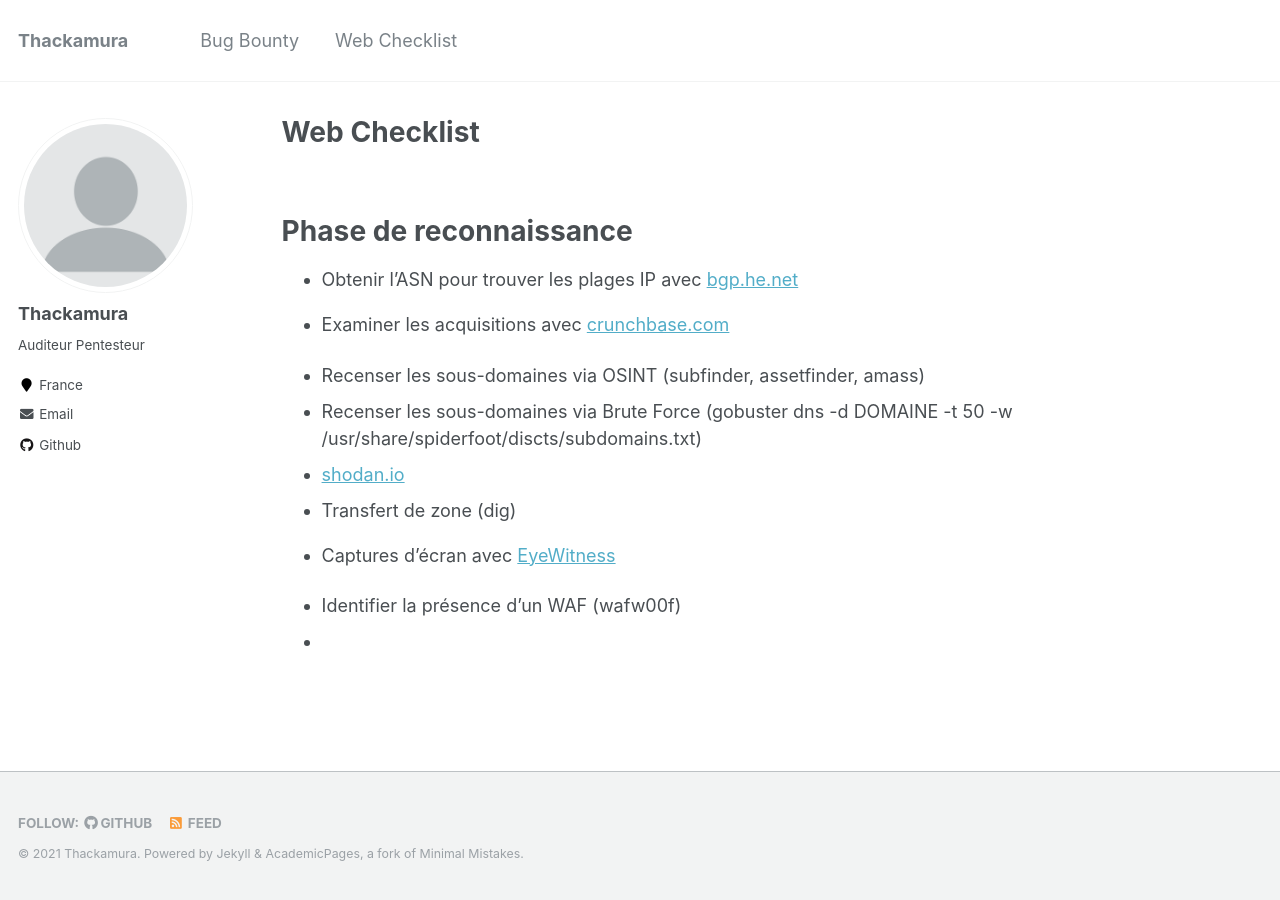
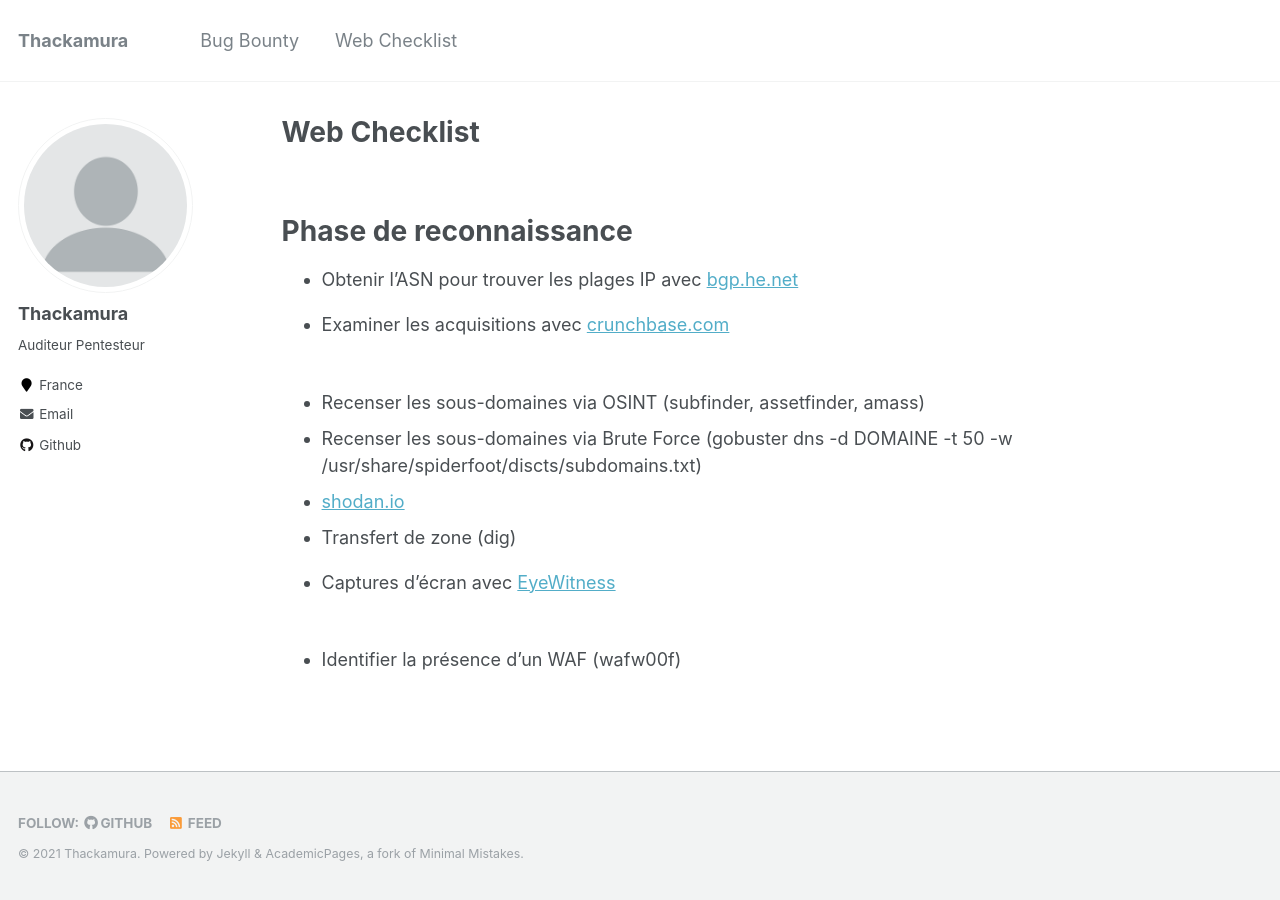
Before and after one commit to thackamura/thackamura.github.io, a Jekyll site: the page built from _pages/web-checklist.md, in a window 1280 px wide. Built offline with Jekyll 4.4.1, drawn with Linux system fonts in a browser that asks for light colours.

Commit message:
Update web-checklist.md

```diff
--- a/_pages/web-checklist.md
+++ b/_pages/web-checklist.md
@@ -15,6 +15,7 @@ Phase de reconnaissance
 * Obtenir l'ASN pour trouver les plages IP avec [bgp.he.net](https://bgp.he.net/)
 * Examiner les acquisitions avec [crunchbase.com](https://www.crunchbase.com/)
 <br/>
+<br/>
 
 * Recenser les sous-domaines via OSINT (subfinder, assetfinder, amass)
 * Recenser les sous-domaines via Brute Force (gobuster dns -d DOMAINE -t 50 -w /usr/share/spiderfoot/discts/subdomains.txt)
@@ -22,6 +23,6 @@ Phase de reconnaissance
 * Transfert de zone (dig)
 * Captures d'écran avec [EyeWitness](https://github.com/FortyNorthSecurity/EyeWitness)
 <br/>
+<br/>
 
 * Identifier la présence d'un WAF (wafw00f)
-*
```
